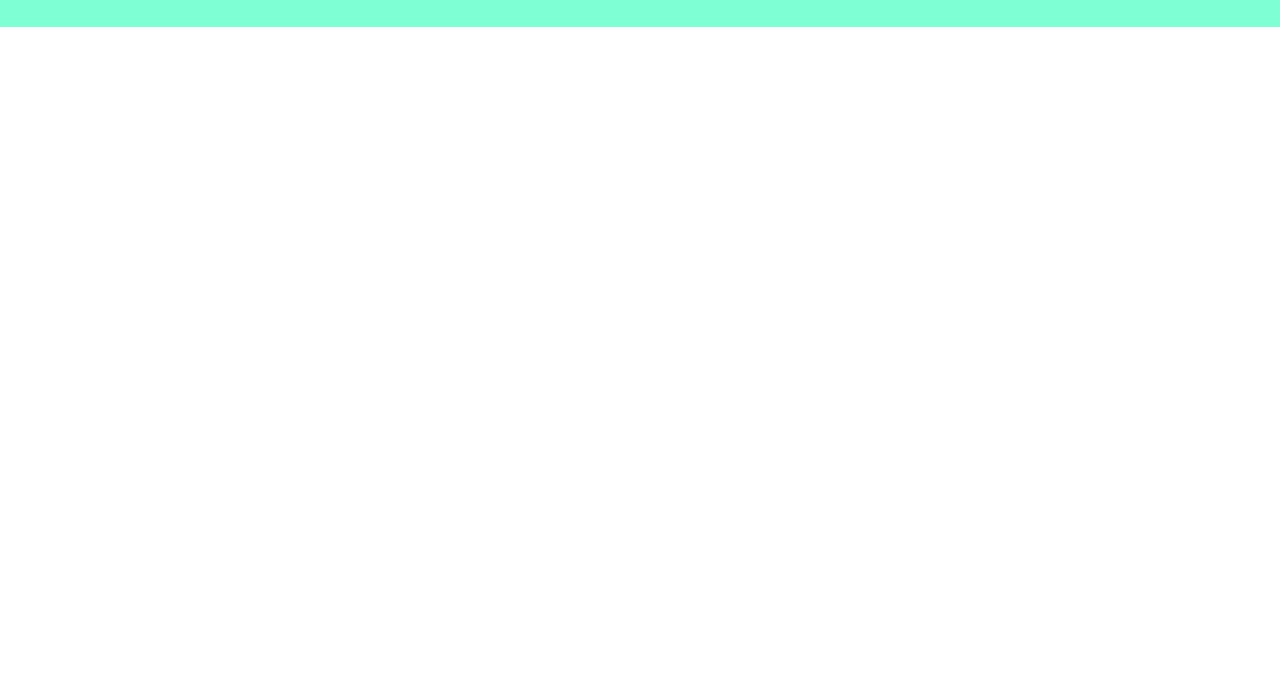
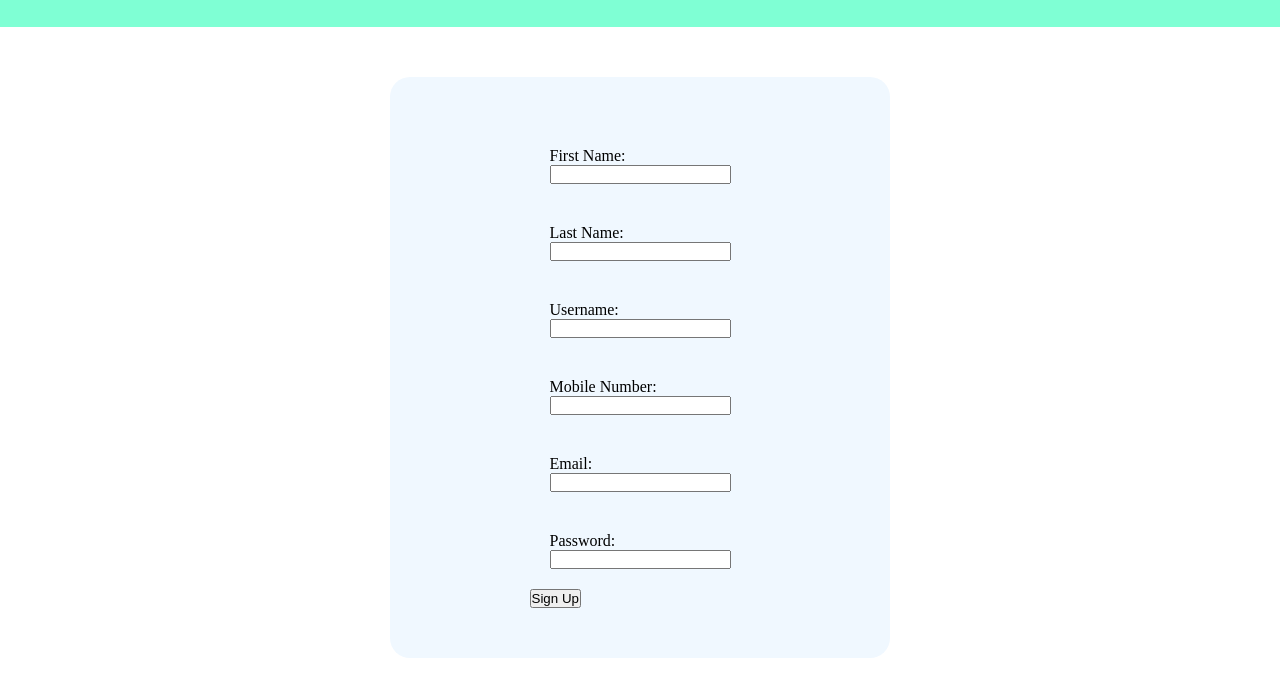
Before and after one commit to sakitha-s-m/Project, a plain HTML site: page planning/index.html in a window 1280 px wide. Shown: the part 51-748 px from the top of the page. Drawn offline with Linux system fonts and the light colour scheme.

Commit message:
initial commit

```diff
--- a/planning/index.html
+++ b/planning/index.html
@@ -16,7 +16,50 @@
                 <li>Home</li>
             </ul>
     </header>
-    <main></main>
+    <main>
+        <!-- login page content -->
+        <section class="login-form">
+            <form action="" method="get">
+                <div class="form-vaue">
+                    <label for="firstname">
+                        First Name:
+                    </label>
+                    <input type="text" id="firstname" name="firstname" required>
+                </div>
+                <div class="form-vaue">
+                    <label for="lastname">
+                        Last Name:
+                    </label>
+                    <input type="text" id="lastname" name="lastname" required>
+                </div>
+                <div class="form-vaue">
+                    <label for="username">
+                        Username:
+                    </label>
+                    <input type="text" id="username" name="username" required>
+                </div>
+                <div class="form-vaue">
+                    <label for="mobile">
+                        Mobile Number:
+                    </label>
+                    <input type="tel" id="mobile" name="mobile" required>
+                </div>
+                <div class="form-vaue">
+                    <label for="email">
+                        Email:
+                    </label>
+                    <input type="email" id="email" name="email" required>
+                </div>
+                <div class="form-vaue">
+                    <label for="password">
+                        Password:
+                    </label>
+                    <input type="password" name="password" id="password">
+                </div>
+                <button>Sign Up</button>
+            </form>
+        </section>
+    </main>
     <footer></footer>
 </body>
 </html>
--- a/planning/style.css
+++ b/planning/style.css
@@ -31,3 +31,27 @@ header ul li:hover {
     color: #fff;
     cursor: pointer;
 }
+
+/* Login Form */
+
+.login-form {
+    width: 500px;
+    height: fit-content;
+    display: flex;
+    align-items: center;
+    justify-content: center;
+    background-color: aliceblue;
+    border-radius: 20px;
+    margin: 50px auto;
+    padding: 50px;
+}
+
+form .form-vaue {
+    display: block;
+    padding: 20px;
+}
+
+form .form-vaue input {
+    display: block;
+    width: 100%;
+}
```
